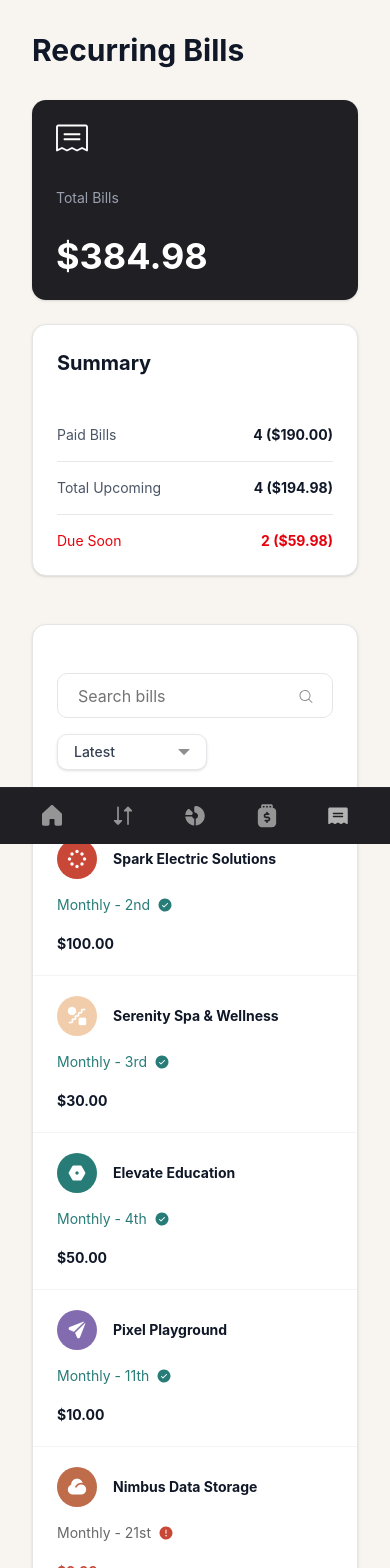
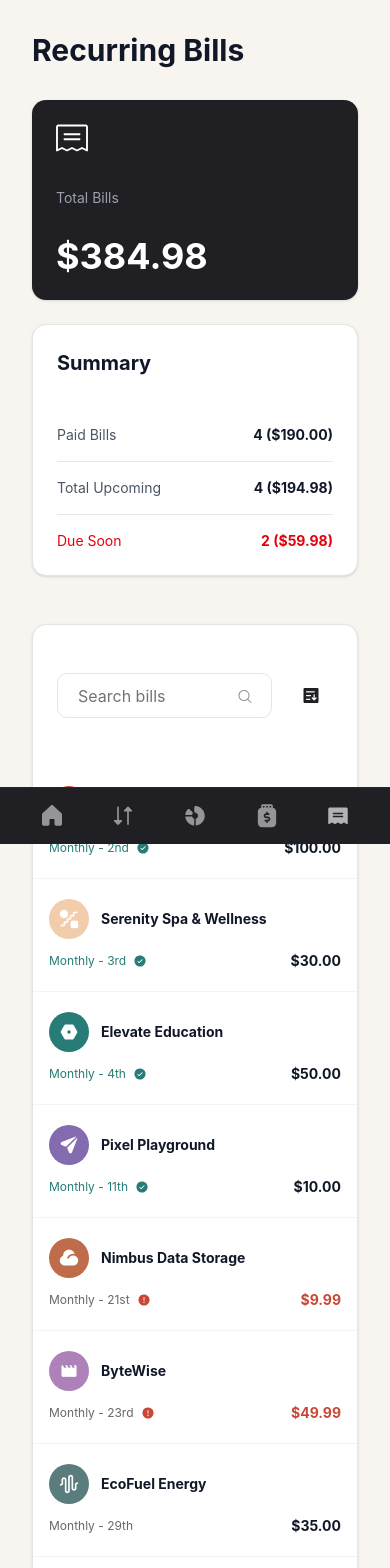
Before and after one commit to SheldonFam/FEM-Personal-Finance-APP, a Next.js app: page /recurring-bills in a window 390 px wide. Shown: the top 1568 px of the page. Built offline with nearby package versions, Linux system fonts and the light colour scheme.

Commit message:
refactor: enhance layout and styling of recurring bills page with improved mobile and desktop views

```diff
--- a/src/app/recurring-bills/page.tsx
+++ b/src/app/recurring-bills/page.tsx
@@ -3,6 +3,7 @@
 import React, { useState, useMemo } from "react";
 import { Card } from "@/components/ui/Card";
 import { Input } from "@/components/ui/Input";
+import { Button } from "@/components/ui/Button";
 import {
   Select,
   SelectContent,
@@ -10,7 +11,6 @@ import {
   SelectTrigger,
   SelectValue,
 } from "@/components/ui/select";
-import { Avatar, AvatarImage, AvatarFallback } from "@/components/ui/avatar";
 import Image from "next/image";
 import transactionsData from "@/../data.json";
 import { normalizeImagePath } from "@/lib/utils";
@@ -115,8 +115,59 @@ const BillRow = ({ bill }: { bill: RecurringBill }) => {
   const dueDateColor = bill.isPaid ? "text-[#277C78]" : "text-[#696868]";
 
   return (
-    <div className="grid grid-cols-1 sm:grid-cols-3 gap-4 px-6 py-5 border-b border-gray-100 last:border-0 hover:bg-gray-50/50 transition-colors">
-      {/* Bill Title with Avatar */}
+    <div className="px-4 sm:px-6 py-5 border-b border-gray-100 last:border-0 hover:bg-gray-50/50 transition-colors">
+      {/* Mobile Layout */}
+      <div className="sm:hidden space-y-3">
+        <div className="flex items-center gap-3 min-w-0">
+          <div className="w-10 h-10 rounded-full overflow-hidden bg-gray-100 flex-shrink-0">
+            <Image
+              src={avatarPath}
+              alt={bill.name}
+              width={40}
+              height={40}
+              className="w-full h-full object-cover"
+            />
+          </div>
+          <p className="font-bold text-sm text-gray-900 truncate">
+            {bill.name}
+          </p>
+        </div>
+        <div className="flex items-center justify-between">
+          <div className={`flex items-center gap-2 text-xs ${dueDateColor}`}>
+            <span>{dueLabel}</span>
+            {bill.isPaid && (
+              <Image
+                src="/assets/images/icon-bill-paid.svg"
+                alt="Bill paid"
+                width={12}
+                height={12}
+                className="shrink-0"
+              />
+            )}
+            {!bill.isPaid && bill.isDueSoon && (
+              <Image
+                src="/assets/images/icon-bill-due.svg"
+                alt="Bill due soon"
+                width={12}
+                height={12}
+                className="shrink-0"
+              />
+            )}
+          </div>
+          <span
+            className={`font-bold text-sm ${
+              bill.isDueSoon && !bill.isPaid
+                ? "text-[#C94736]"
+                : "text-gray-900"
+            }`}
+          >
+            {formatCurrency(bill.amount)}
+          </span>
+        </div>
+      </div>
+
+      {/* Desktop Layout */}
+      <div className="hidden sm:grid sm:grid-cols-3 sm:items-center sm:gap-4">
         <div className="flex items-center gap-4 min-w-0">
           <div className="w-10 h-10 rounded-full overflow-hidden bg-gray-100 flex-shrink-0">
             <Image
@@ -127,12 +178,12 @@ const BillRow = ({ bill }: { bill: RecurringBill }) => {
               className="w-full h-full object-cover"
             />
           </div>
-        <p className="font-bold text-sm text-gray-900 truncate">{bill.name}</p>
+          <p className="font-bold text-sm text-gray-900 truncate">
+            {bill.name}
+          </p>
         </div>
-
-      {/* Due Date */}
         <div
-        className={`flex items-center gap-2 text-sm sm:justify-center sm:text-center ${dueDateColor}`}
+          className={`flex items-center justify-center gap-2 text-sm ${dueDateColor}`}
         >
           <span className="whitespace-nowrap">{dueLabel}</span>
           {bill.isPaid && (
@@ -154,16 +205,17 @@ const BillRow = ({ bill }: { bill: RecurringBill }) => {
             />
           )}
         </div>
-
-      {/* Amount */}
-      <div className="sm:text-right">
+        <div className="text-right">
           <span
             className={`font-bold text-sm ${
-            bill.isDueSoon && !bill.isPaid ? "text-[#C94736]" : "text-gray-900"
+              bill.isDueSoon && !bill.isPaid
+                ? "text-[#C94736]"
+                : "text-gray-900"
             }`}
           >
             {formatCurrency(bill.amount)}
           </span>
+        </div>
       </div>
     </div>
   );
@@ -173,6 +225,7 @@ const BillRow = ({ bill }: { bill: RecurringBill }) => {
 export default function RecurringBillsPage() {
   const [searchQuery, setSearchQuery] = useState("");
   const [sortBy, setSortBy] = useState("latest");
+  const [isSortSelectOpen, setIsSortSelectOpen] = useState(false);
 
   // Process bills
   const allBills = useMemo(
@@ -298,8 +351,8 @@ export default function RecurringBillsPage() {
           {/* Bills List */}
           <Card className="overflow-hidden flex-1 mt-6 lg:mt-0">
             {/* Search and Filter Bar */}
-            <div className="flex flex-col gap-4 md:flex-row md:items-center md:justify-between p-6 border-b border-gray-200 bg-white">
-              <div className="w-full lg:w-[320px]">
+            <div className="flex flex-wrap items-center gap-4 p-6 bg-white sm:flex-nowrap sm:justify-between">
+              <div className="flex-1 min-w-[200px] sm:max-w-[320px]">
                 <div className="relative">
                   <Input
                     type="text"
@@ -319,11 +372,38 @@ export default function RecurringBillsPage() {
               </div>
 
               <div className="flex flex-row items-center gap-3 md:gap-6">
+                <div className="relative flex flex-row items-center gap-2">
+                  <Button
+                    type="button"
+                    variant="ghost"
+                    size="icon-sm"
+                    className="sm:hidden size-[45px] rounded-lg bg-transparent p-0 hover:bg-gray-100 focus-visible:ring-0 focus-visible:ring-offset-0"
+                    aria-label="Open sort options"
+                    aria-haspopup="listbox"
+                    aria-expanded={isSortSelectOpen}
+                    onClick={() => setIsSortSelectOpen(true)}
+                  >
+                    <Image
+                      src="/assets/images/icon-sort-mobile.svg"
+                      alt=""
+                      width={16}
+                      height={15}
+                      className="shrink-0"
+                    />
+                  </Button>
                   <span className="hidden sm:inline text-xs font-medium text-gray-500">
                     Sort by
                   </span>
-                <Select value={sortBy} onValueChange={setSortBy}>
-                  <SelectTrigger className="h-[45px] w-[150px] bg-white border border-gray-200 rounded-lg px-4 text-sm font-medium text-gray-700 justify-between shadow-sm hover:bg-gray-50 focus:outline-none focus-visible:ring-2 focus-visible:ring-primary-200 data-[state=open]:border-primary-300">
+                  <Select
+                    value={sortBy}
+                    onValueChange={(value) => {
+                      setSortBy(value);
+                      setIsSortSelectOpen(false);
+                    }}
+                    open={isSortSelectOpen}
+                    onOpenChange={setIsSortSelectOpen}
+                  >
+                    <SelectTrigger className="absolute inset-0 h-0 w-0 opacity-0 pointer-events-none sm:static sm:h-[45px] sm:w-[150px] sm:opacity-100 sm:pointer-events-auto sm:flex bg-white border border-gray-200 rounded-lg px-4 text-sm font-medium text-gray-700 justify-between shadow-sm hover:bg-gray-50 focus:outline-none focus-visible:ring-2 focus-visible:ring-primary-200 data-[state=open]:border-primary-300">
                       <SelectValue />
                     </SelectTrigger>
                     <SelectContent
@@ -342,6 +422,7 @@ export default function RecurringBillsPage() {
                       ))}
                     </SelectContent>
                   </Select>
+                </div>
               </div>
             </div>
 
```
Lines whose indentation alone changed are shown as unchanged.
